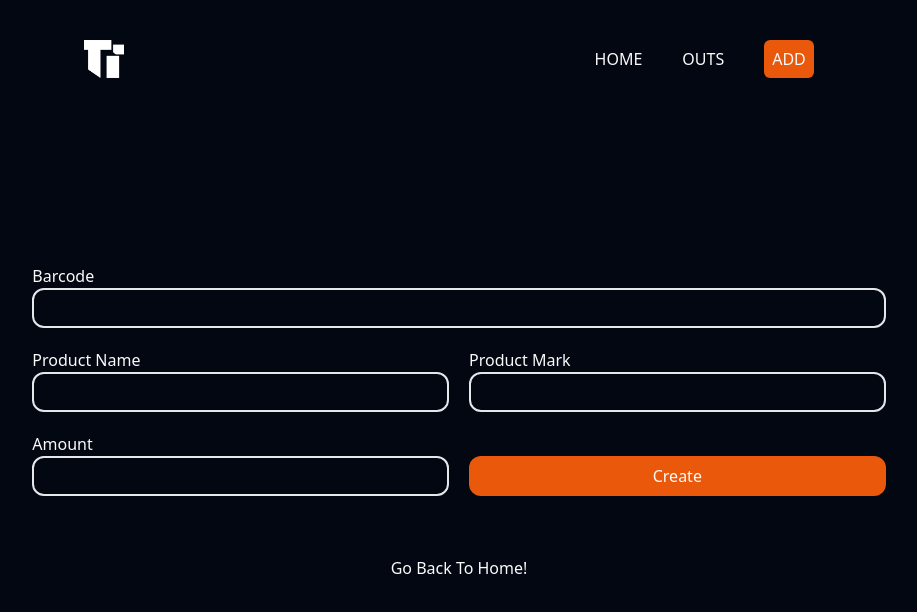
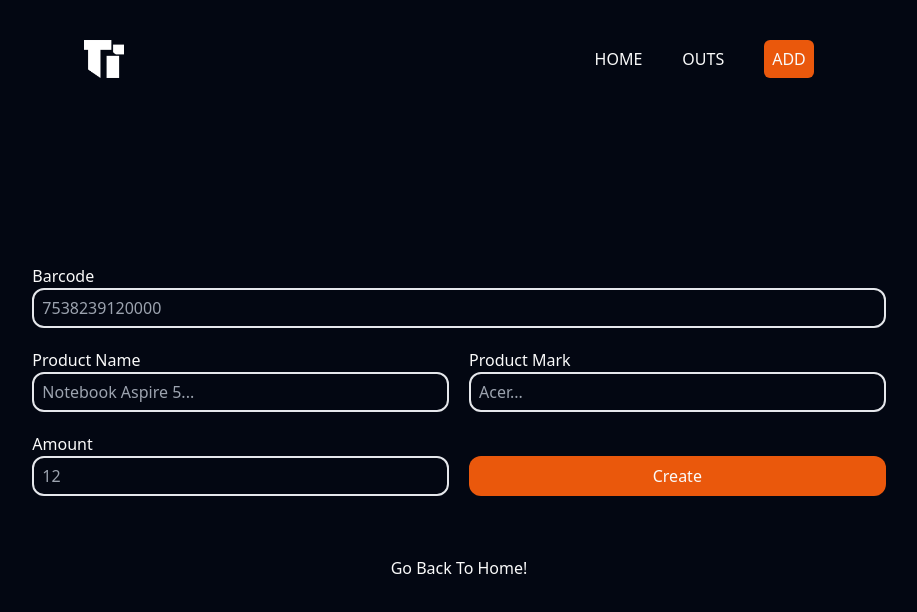
Before and after one commit to Frasato/StockManagerTI, a React (Vite) app: page /create in a window 1280 px wide. Shown: the top 612 px of the page, without its empty margins (181-1098 px from the left). Built offline with nearby package versions, Linux system fonts and the light colour scheme.

Commit message:
Placeholder on input

```diff
--- a/src/Pages/Create/Create.tsx
+++ b/src/Pages/Create/Create.tsx
@@ -8,22 +8,22 @@ const Create = () =>{
             <section className="flex flex-col justify-center items-center min-h-full gap-5">
                 <div className="flex flex-col w-2/3">
                     <label className="text-neutral-50">Barcode</label>
-                    <input type="text" className="bg-transparent border-2 rounded-xl w-full h-10 text-neutral-50 focus:outline-none p-2"/>
+                    <input type="text" className="bg-transparent border-2 rounded-xl w-full h-10 text-neutral-50 focus:outline-none p-2" placeholder="7538239120000"/>
                 </div>
                 <div className="flex gap-5 items-center justify-center w-2/3">
                     <div className="flex flex-col w-2/4">
                         <label className="text-neutral-50">Product Name</label>
-                        <input type="text" className="bg-transparent border-2 rounded-xl h-10 text-neutral-50 focus:outline-none p-2"/>
+                        <input type="text" className="bg-transparent border-2 rounded-xl h-10 text-neutral-50 focus:outline-none p-2" placeholder="Notebook Aspire 5..."/>
                     </div>
                     <div className="flex flex-col w-2/4">
                         <label className="text-neutral-50">Product Mark</label>
-                        <input type="text" className="bg-transparent border-2 rounded-xl h-10 text-neutral-50 focus:outline-none p-2"/>
+                        <input type="text" className="bg-transparent border-2 rounded-xl h-10 text-neutral-50 focus:outline-none p-2" placeholder="Acer..."/>
                     </div>
                 </div>
                 <div className="flex gap-5 items-end w-2/3">
                     <div className="flex flex-col w-2/4">
                         <label className="text-neutral-50">Amount</label>
-                        <input type="text" className="bg-transparent border-2 rounded-xl h-10 text-neutral-50 focus:outline-none p-2"/>
+                        <input type="text" className="bg-transparent border-2 rounded-xl h-10 text-neutral-50 focus:outline-none p-2" placeholder="12"/>
                     </div>
                     <button className="bg-orange-600 text-neutral-50 h-10 w-2/4 rounded-xl hover:bg-orange-500">Create</button>
                 </div>
```
